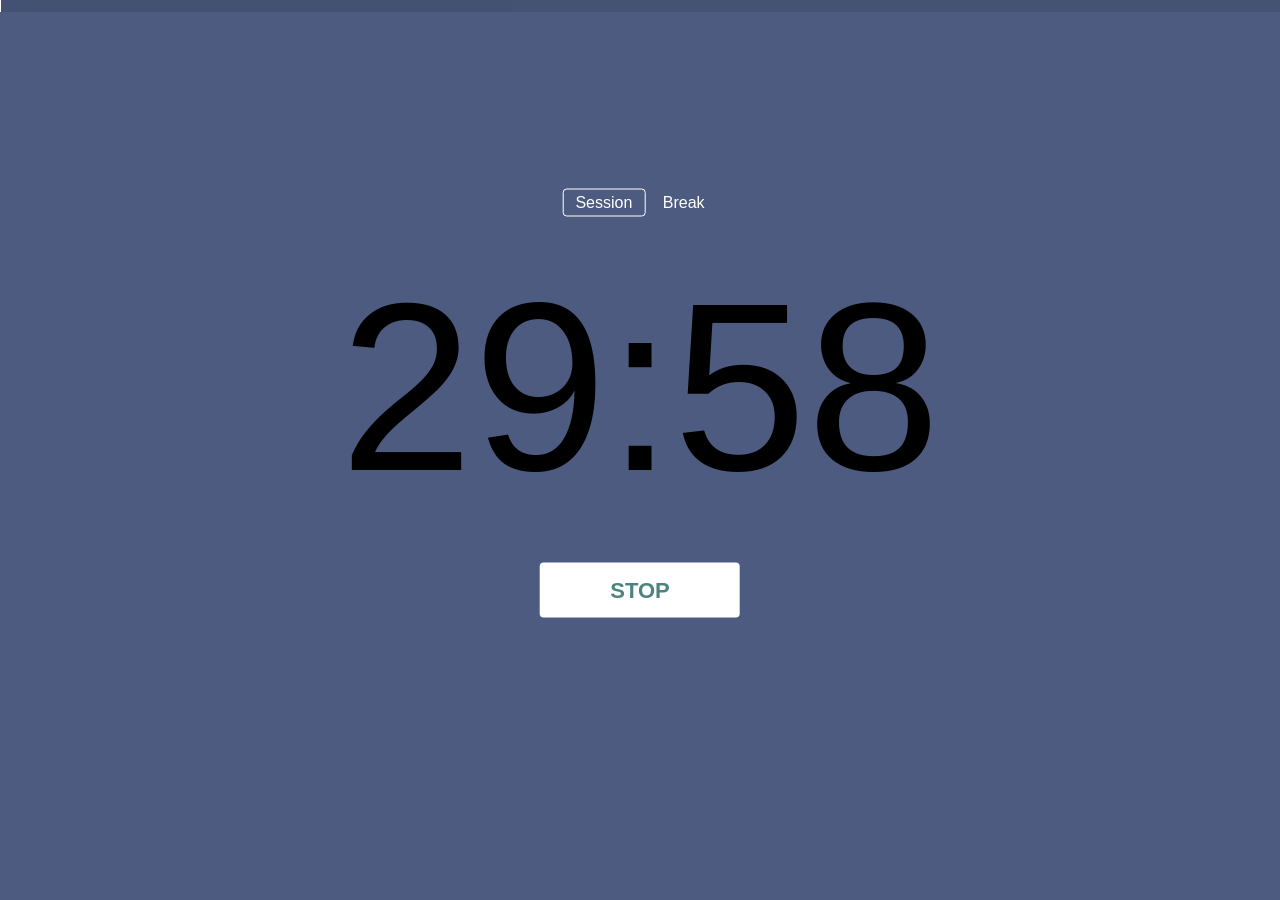
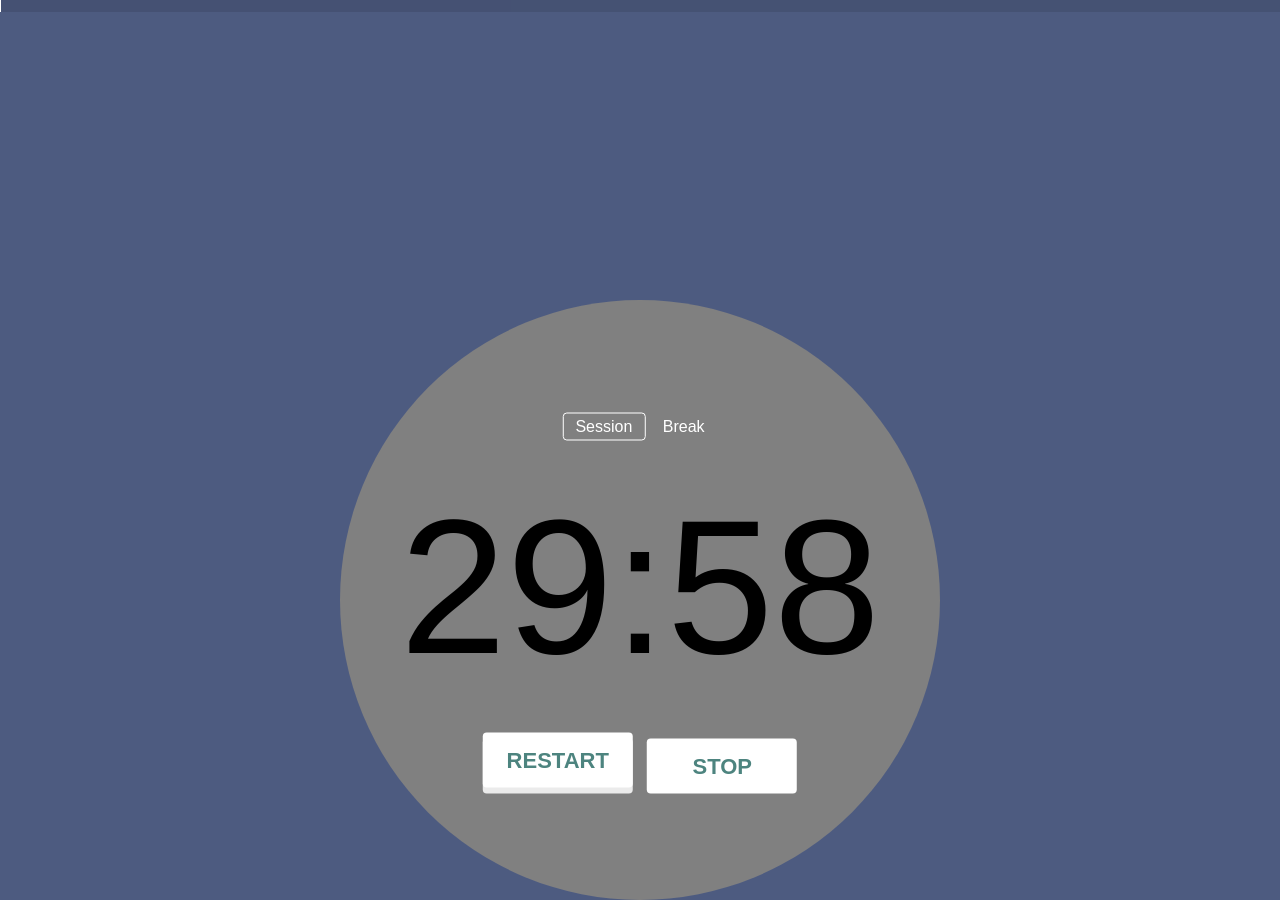
Before and after one commit to hoodieMain/GoatHacks2025, a website: page timer/index.html in a window 1280 px wide. Both pictures are taken after a click on the button "START". Before the commit the page ends 800 px from the top, so only its background shows below. Drawn offline with Linux system fonts and the light colour scheme.

Commit message:
changes whatever ig

```diff
--- a/timer/index.html
+++ b/timer/index.html
@@ -11,6 +11,7 @@
     <main class="app">
       <progress id="js-progress" value="0"></progress>
       <div class="progress-bar"></div>
+      <div class="circle-container">
         <div class="timer">
           <div class="button-group mode-buttons" id="js-mode-buttons">
             <button
@@ -33,9 +34,13 @@
             <span class="separator">:</span>
             <span id="js-seconds" class="timer-text" contenteditable="true"></span>
           </div>
+          <button class="restart-button" data-action="restart" id="js-restart-btn">
+            Restart
+          </button>
           <button class="main-button" data-action="start" id="js-btn">
             Start
           </button>
+        </div>
       </div>
     </main>
     <div class="hidden">
--- a/timer/main.js
+++ b/timer/main.js
@@ -16,6 +16,13 @@ mainButton.addEventListener('click', () => {
   } else {
     stopTimer();
   }
+});
+
+const restartButton = document.getElementById('js-restart-btn');
+restartButton.addEventListener('click', () => {
+  buttonSound.play();
+  restartTimer();
+  stopTimer();
 });
 
 const modeButtons = document.querySelector('#js-mode-buttons');
@@ -92,6 +99,12 @@ function stopTimer() {
   document.getElementById('js-seconds').setAttribute('contenteditable', 'true');
 }
 
+function restartTimer() {
+  clearInterval(interval);
+  switchMode(timer.mode);
+  startTimer();
+}
+
 function updateClock() {
   const { remainingTime } = timer;
   const minutes = `${remainingTime.minutes}`.padStart(2, '0');
@@ -160,6 +173,24 @@ function updateTimerFromText() {
 
   document.getElementById('js-progress').setAttribute('max', timer.remainingTime.total);
   updateClock();
+  saveTimerSettings();
+}
+
+function saveTimerSettings() {
+  localStorage.setItem('sessionTime', timer.session);
+  localStorage.setItem('breakTime', timer.break);
+}
+
+function loadTimerSettings() {
+  const sessionTime = localStorage.getItem('sessionTime');
+  const breakTime = localStorage.getItem('breakTime');
+
+  if (sessionTime) {
+    timer.session = parseInt(sessionTime, 10);
+  }
+  if (breakTime) {
+    timer.break = parseInt(breakTime, 10);
+  }
 }
 
 document.addEventListener('DOMContentLoaded', () => {
@@ -178,5 +209,6 @@ document.addEventListener('DOMContentLoaded', () => {
     }
   }
 
+  loadTimerSettings();
   switchMode('session');
 });
--- a/timer/styles.css
+++ b/timer/styles.css
@@ -36,6 +36,20 @@ progress::-webkit-progress-value {
   background-color: #fff;
 }
 
+.circle-container {
+  width: 600px;
+  height: 600px;
+  background-color: grey;
+  border-radius: 50%;
+  display: flex;
+  justify-content: center;
+  align-items: center;
+  position: absolute;
+  top: 75%;
+  left: 50%;
+  transform: translate(-50%, -50%);
+}
+
 .timer {
   position: absolute;
   top: 50%;
@@ -48,7 +62,7 @@ progress::-webkit-progress-value {
 .clock {
   margin-top: 50px;
   margin-bottom: 30px;
-  font-size: 15rem;
+  font-size: 12rem;
   line-height: 1;
   display: flex;
   align-items: center;
@@ -81,7 +95,7 @@ progress::-webkit-progress-value {
   text-transform: uppercase;
   color: hsl(175, 26%, 41%);
   font-weight: bold;
-  width: 200px;
+  width: 150px;
   background-color: white;
   border-width: initial;
   border-style: none;
@@ -96,6 +110,34 @@ button:focus, button:active {
 }
 
 .main-button.active {
+  transform: translateY(6px);
+  box-shadow: none;
+  outline: none;
+}
+
+.restart-button {
+  cursor: pointer;
+  box-shadow: rgb(235, 235, 235) 0px 6px 0px;
+  font-size: 22px;
+  height: 55px;
+  text-transform: uppercase;
+  color: hsl(175, 26%, 41%);
+  font-weight: bold;
+  width: 150px;
+  background-color: white;
+  border-width: initial;
+  border-style: none;
+  margin: 20px 10px 0px 0px;
+  padding: 0px 12px;
+  border-radius: 4px;
+  transition: color 0.5s ease-in-out 0s;
+}
+
+.restart-button:focus, .restart-button:active {
+  outline: none;
+}
+
+.restart-button.active {
   transform: translateY(6px);
   box-shadow: none;
   outline: none;
```
Also changed, not shown: assets/gompei.png (added). Lines whose indentation alone changed are shown as unchanged.
